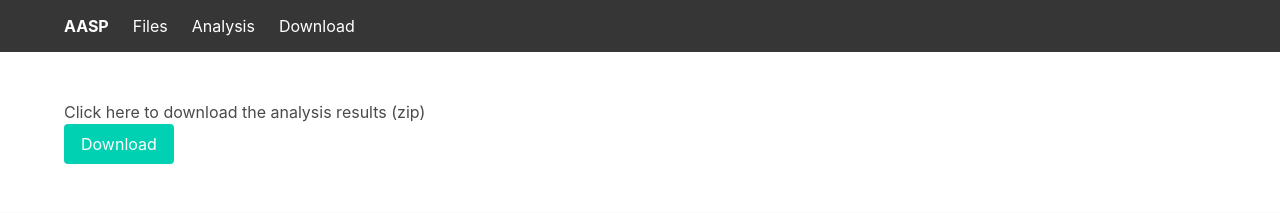
After one commit to UUDigitalHumanitieslab/AASP, a Django app: page /files/download in a window 1280 px wide. The commit adds this page. Shown: the top 213 px of the page. Run offline with Django 3.2, Linux system fonts and the light colour scheme; some libraries are stand-ins or nearby versions.

Commit message:
download functionality and added more models from Na

```diff
--- a/files/templates/files/base.html
+++ b/files/templates/files/base.html
@@ -9,6 +9,7 @@
     {% block javascript %}{% endblock %}
   </head>
   <body>
+    <div id="content">
         <nav class="navbar is-dark" role="navigation" aria-label="main navigation">
             <div class="container">
                 <div class="navbar-brand">
@@ -33,6 +34,9 @@
                         <a class="navbar-item" href="analyze">
                             Analysis
                         </a>
+                        <a class="navbar-item" href="download">
+                            Download
+                        </a>
                     </div>
                 </div>
             </div>
@@ -49,7 +53,7 @@
                 <div class="container">
                     <div class="columns">
                         <div class="column">
-                            <h1 class="subtitle">AASP</h1>
+                            <h1 class="subtitle">Automatic Analysis of Speech Prosody</h1>
                             <!-- <div class="content">
                                 <p>
                                     <a href="github:UUDigitalHumanitieslab/aasp">Source code</a> (BSD 3-Clause License)
@@ -70,5 +74,6 @@
                 </div>
             </div>
         </footer>
+    </div>
   </body>
 </html>
--- /dev/null
+++ b/files/templates/files/download.html
@@ -0,0 +1,8 @@
+{% extends 'base.html' %}
+{% block content %}
+Click here to download the analysis results (zip)
+<form method="post">
+{% csrf_token %}
+<input type="submit" class="button is-primary" value="Download">
+</form>
+{% endblock %}
--- a/files/urls.py
+++ b/files/urls.py
@@ -1,9 +1,10 @@
 from django.conf.urls import url
 from django.urls import path
 
-from files.views import ProvideFilesView, overview_files
+from files.views import ProvideFilesView, overview_files, download_files
 
 urlpatterns = [
     path('', ProvideFilesView.as_view()),
-    path('analyze', overview_files)
+    path('analyze', overview_files),
+    path('download', download_files)
 ]
--- a/files/views.py
+++ b/files/views.py
@@ -1,6 +1,9 @@
 import os.path as op
 from collections import Counter
 import subprocess
+from zipfile import ZipFile
+import io
+import glob
 
 from django.shortcuts import render
 from django.http import HttpResponse
@@ -58,9 +61,23 @@ def overview_files(request):
         for item_id in analysis_set:
             item = item_list.get(pk=item_id)
             analyze_ToDI(item)
-        return HttpResponse('success!')
+        return render(request, 'files/download.html')
     else:
         return HttpResponse(template.render(context, request))
+
+
+def download_files(request):
+    if request.method == "POST":
+        s = io.BytesIO()
+        zf = ZipFile(s, "w")
+        for analyzed_file in glob.glob('output/*.TextGrid'):
+            zf.write(analyzed_file)
+        zf.close()
+        response = HttpResponse(s.getvalue(), content_type="application/x-zip-compressed")
+        response['Content-Disposition'] = 'attachment; filename=results.zip'
+        return response
+    else:
+        return render(request, 'files/download.html', {})
 
 
 def analyze_ToDI(item):
@@ -71,11 +88,11 @@ def analyze_ToDI(item):
         "-input_file={}".format(tg),
         "-wav_file={}".format(wav),
         "-out_file=output/{}_output.TextGrid".format(op.splitext(op.basename(str(wav)))[0]),
-        "-pitch_accent_detector=AuToDI/bdc_burnc.acc.detection.model",
-        "-pitch_accent_classifier=AuToDI/v3.7.5_pitch accent classification.model",
+        "-pitch_accent_detector=AuToDI/v3.7.5_pitch_accent_detection.model",
+        "-pitch_accent_classifier=AuToDI/v3.7.5_pitch_accent_classification.model",
         "-intonational_phrase_boundary_detector=AuToDI/bdc_burnc.intonp.dection.model",
         "-intermediate_phrase_boundary_detector=AuToDIbdc_burnc.interp.detection.model",
-        "-boundary_tone_classifier=AuToDI/bdc_burnc.pabt.classification.model",
+        "-boundary_tone_classifier=AuToDI/v3.7.5_boundary_tone_classification.model",
         "-phrase_accent_classifier=AuToDI/bdc_burnc.phacc.classification.model",
         "-words_tier_name=segment",
         "-tones_tier_name=intonation"
```
Also changed, not shown: 6 other files.
